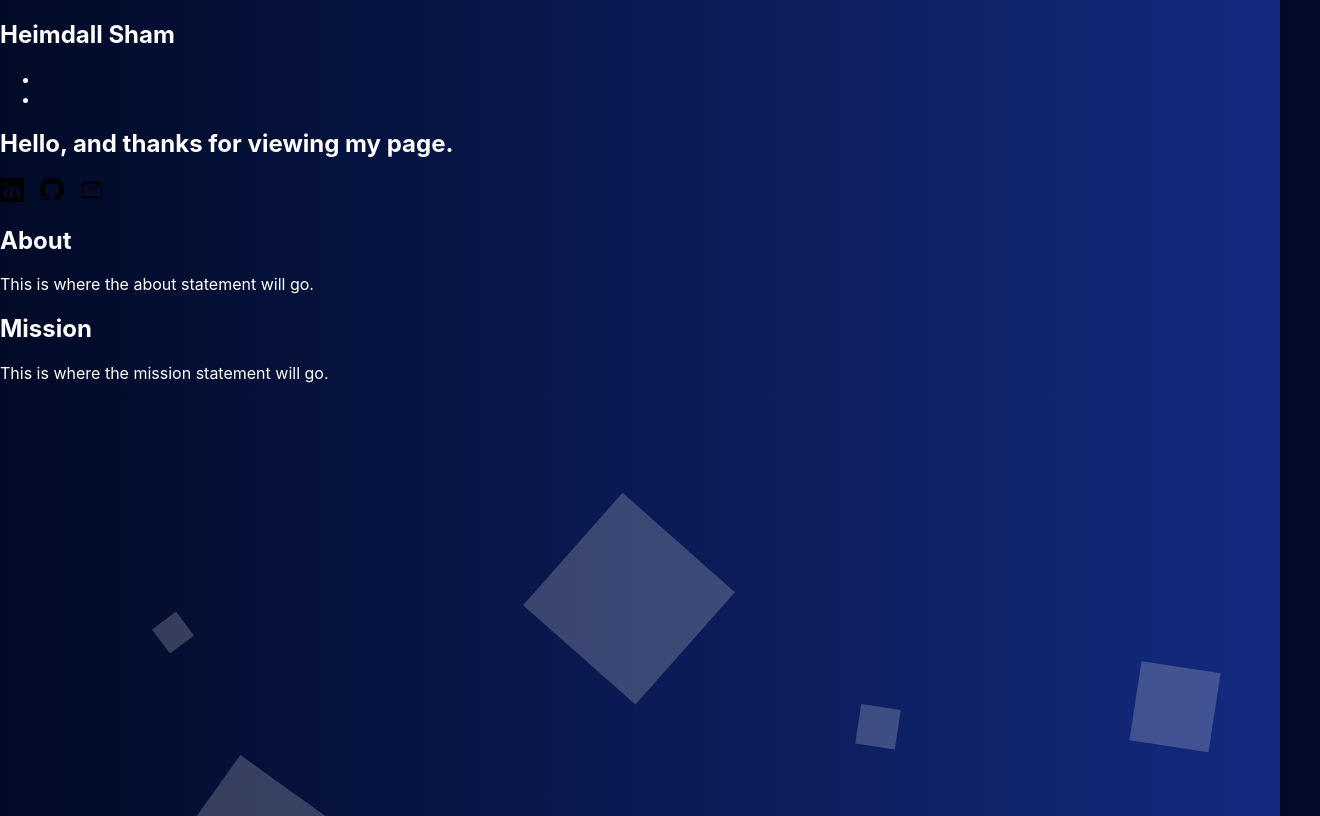
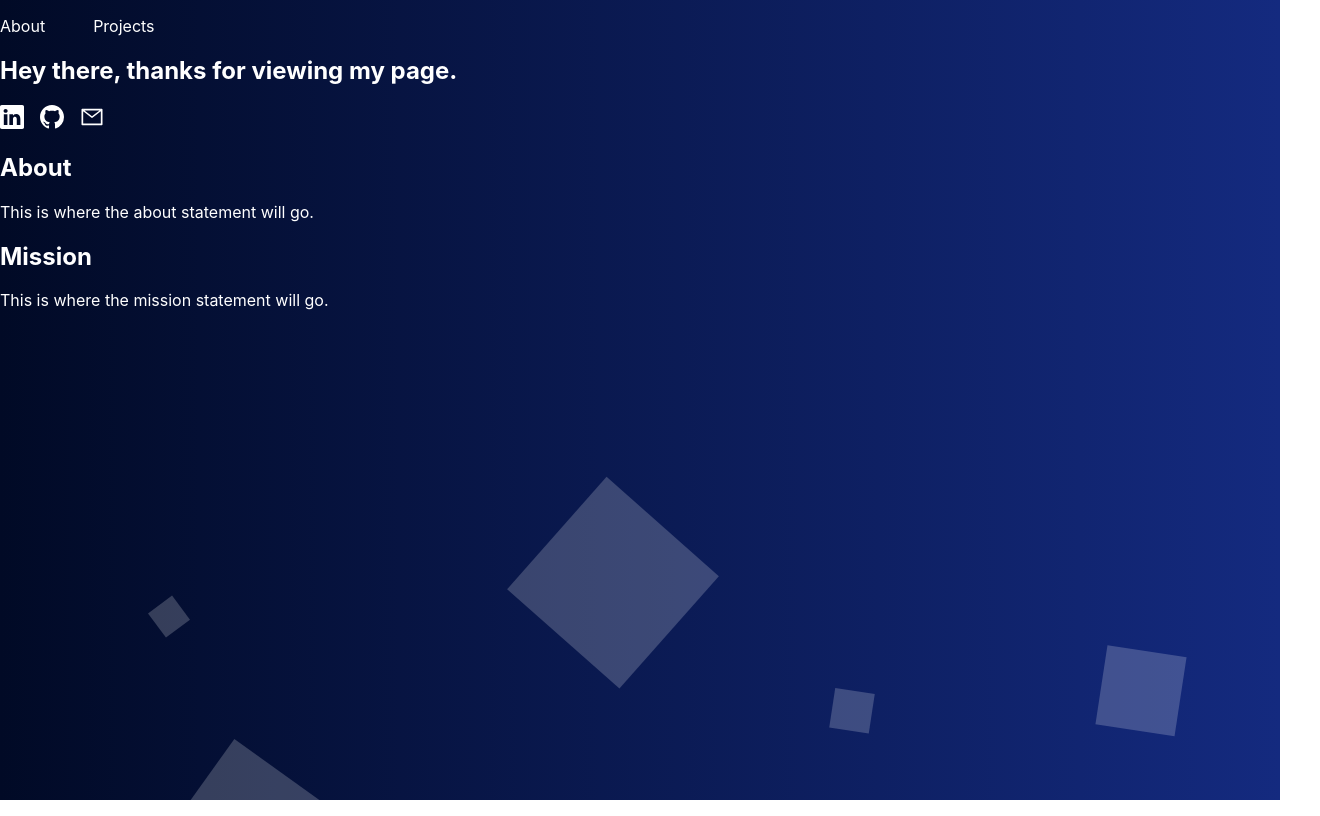
Before and after one commit to HeimdallS/personal-site, a React (Create React App) app: page / in a window 1280 px wide. Shown: the whole page, 1320 px wide, since content can reach past the window. Built offline with nearby package versions, Linux system fonts and the light colour scheme.

Commit message:
Revised styling for Homepage and Nav

```diff
--- a/src/App.scss
+++ b/src/App.scss
@@ -1,40 +1,7 @@
-.App {
-  text-align: center;
-}
-
-.App-logo {
-  height: 40vmin;
-  pointer-events: none;
-}
-
-@media (prefers-reduced-motion: no-preference) {
-  .App-logo {
-    animation: App-logo-spin infinite 20s linear;
-  }
-}
-
-.App-header {
-  background-color: #282c34;
-  min-height: 100vh;
-  display: flex;
-  flex-direction: column;
-  align-items: center;
-  justify-content: center;
-  font-size: calc(10px + 2vmin);
-  color: white;
-}
-
-.App-link {
-  color: #61dafb;
-}
-
-@keyframes App-logo-spin {
-  from {
-    transform: rotate(0deg);
-  }
-  to {
-    transform: rotate(360deg);
-  }
+*,
+*::before,
+*::after {
+  box-sizing: border-box;
 }
 
 body {
--- a/src/components/Header/Nav.js
+++ b/src/components/Header/Nav.js
@@ -5,11 +5,10 @@ import './Nav.scss';
 export default function Header() {
 
     return (
-        <nav>
-            <h1>Heimdall Sham</h1>
-            <ul>
-                <li></li>
-                <li></li>
+        <nav className="header">
+            <ul className='header__routes'>
+                <li className='header__route'>About</li>
+                <li className='header__route'>Projects</li>
             </ul>
         </nav>
     )
--- a/src/components/Header/Nav.scss
+++ b/src/components/Header/Nav.scss
@@ -1,16 +1,11 @@
-.nav {
-  &__icons {
+.header {
+  &__routes {
     display: flex;
+    padding-left: 0;
   }
 
-  &__link {
-    text-decoration: none;
-    color: black;
-  }
-
-  &__icon {
-    margin-right: 1rem;
-    width: 1.5rem;
-    height: 1.5rem;
+  &__route {
+    list-style-type: none;
+    padding-right: 3rem;
   }
 }
--- a/src/pages/HomePage/HomePage.js
+++ b/src/pages/HomePage/HomePage.js
@@ -6,10 +6,10 @@ import './HomePage.scss';
 export default function HomePage() {
     return (
         <main className="content">
-            <h2>Hello, and thanks for viewing my page.</h2>
+            <h2>Hey there, thanks for viewing my page.</h2>
             <div className="content__nav-icons">
                 <a href="https://www.linkedin.com/in/heimdall-sham/" className='nav__link'>
-                    <BsIcon.BsLinkedin className='content__nav-icon' href="https://www.linkedin.com/feed/"/>
+                    <BsIcon.BsLinkedin className='content__nav-icon'/>
                 </a>
                 <a href="https://github.com/HeimdallS" className='nav__link'>
                     <BsIcon.BsGithub className='content__nav-icon'/>
--- a/src/pages/HomePage/HomePage.scss
+++ b/src/pages/HomePage/HomePage.scss
@@ -5,17 +5,19 @@
 
   &__nav-link {
     text-decoration: none;
-    color: black;
   }
 
   &__nav-icon {
     margin-right: 1rem;
     width: 1.5rem;
     height: 1.5rem;
+    color: white;
   }
 
   &__box-area {
     position: absolute;
+    padding: 0;
+    margin: 0;
     top: 0;
     left: 0;
     width: 100%;
```
